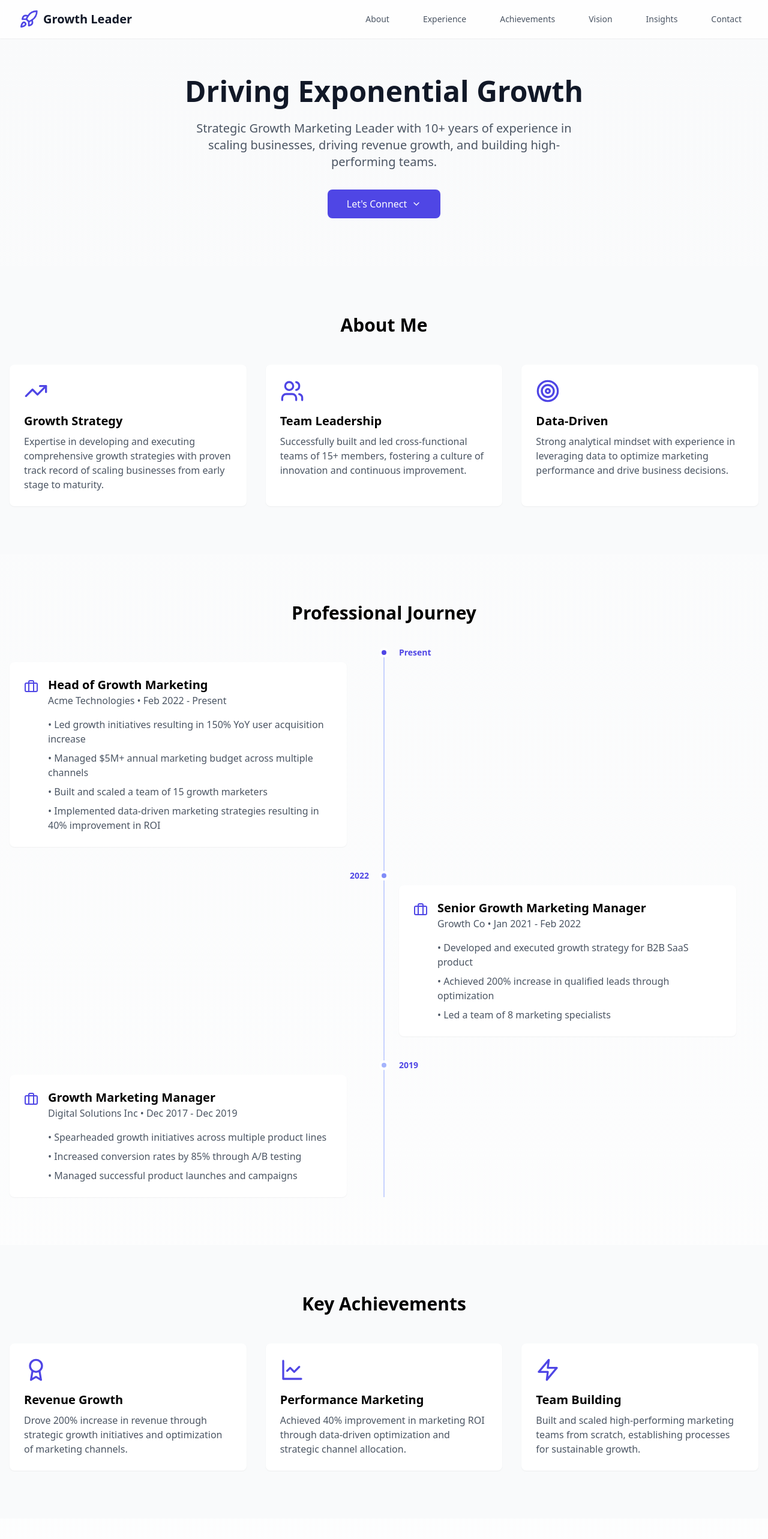
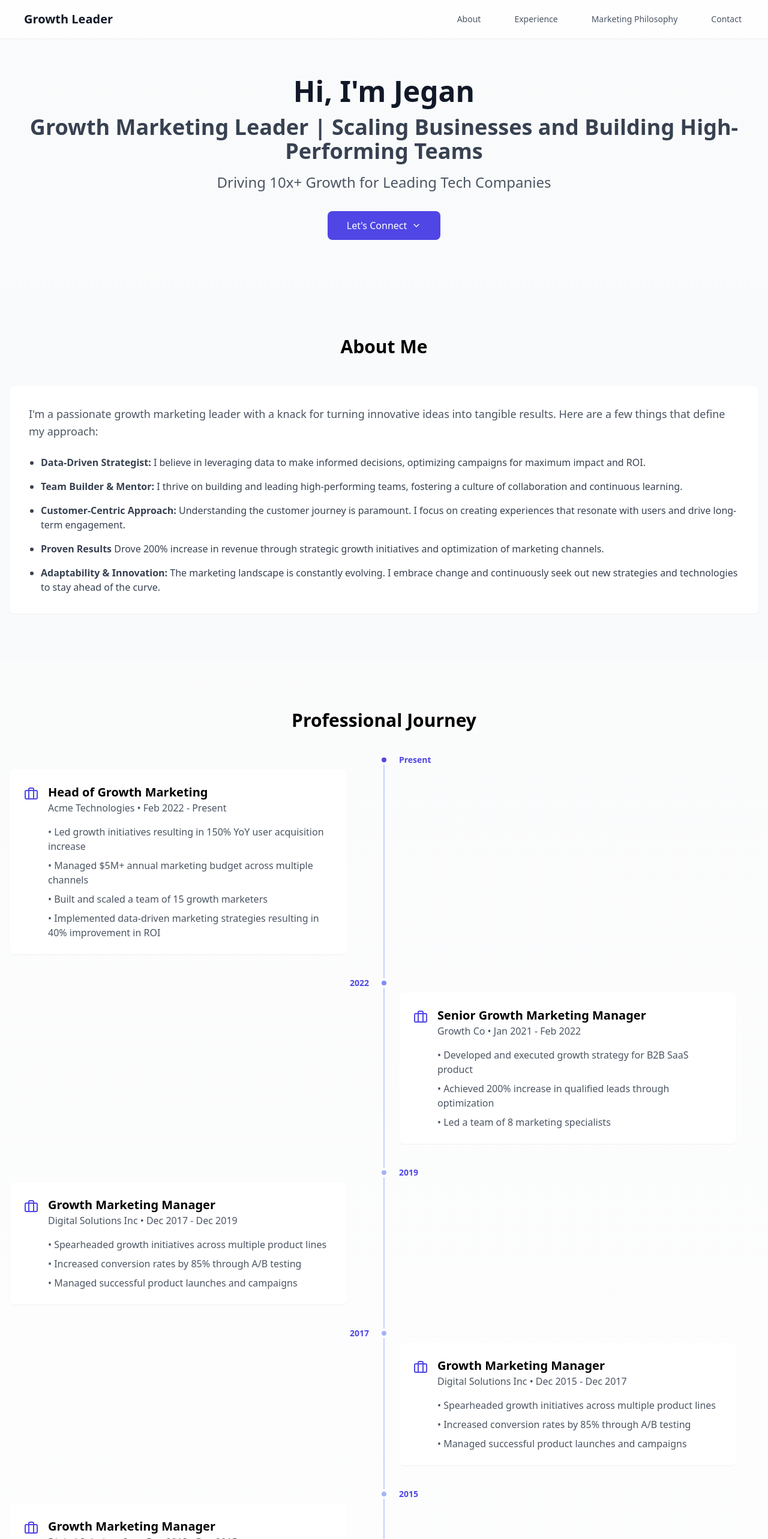
Before and after one commit to jegan2388/Personalsite, a React (Vite) app: page / in a window 1280 px wide. Shown: the top 2566 px of the page at 60% size. Built offline with nearby package versions, Linux system fonts and the light colour scheme.

Commit message:
Update App.tsx

```diff
--- a/src/App.tsx
+++ b/src/App.tsx
@@ -1,18 +1,13 @@
 import React, { useState } from 'react';
 import {
-  Rocket,
   TrendingUp,
   Users,
   Target,
-  Award,
   Briefcase,
   Mail,
   Github,
   Linkedin,
   ChevronDown,
-  Brain,
-  LineChart,
-  Zap
 } from 'lucide-react';
 
 function App() {
@@ -21,7 +16,11 @@ function App() {
   const scrollToSection = (sectionId: string) => {
     setActiveSection(sectionId);
     const element = document.getElementById(sectionId);
-    element?.scrollIntoView({ behavior: 'smooth' });
+    if (element === null){
+        console.error(`Element with id ${sectionId} not found`)
+        return;
+    }
+    element.scrollIntoView({ behavior: 'smooth' });
   };
 
   return (
@@ -31,11 +30,10 @@ function App() {
         <div className="max-w-7xl mx-auto px-4 sm:px-6 lg:px-8">
           <div className="flex justify-between h-16 items-center">
             <div className="flex items-center">
-              <Rocket className="h-8 w-8 text-indigo-600" />
               <span className="ml-2 text-xl font-bold text-gray-900">Growth Leader</span>
             </div>
             <div className="hidden md:flex space-x-8">
-              {['About', 'Experience', 'Achievements', 'Vision', 'Insights', 'Contact'].map((item) => (
+              {['About', 'Experience', 'Marketing Philosophy', 'Contact'].map((item) => (
                 <button
                   key={item}
                   onClick={() => scrollToSection(item.toLowerCase())}
@@ -53,13 +51,15 @@ function App() {
       {/* Hero Section */}
       <section id="hero" className="pt-32 pb-20 px-4">
         <div className="max-w-7xl mx-auto text-center">
-          <h1 className="text-5xl font-bold text-gray-900 mb-6">
-            Driving Exponential Growth
-          </h1>
-          <p className="text-xl text-gray-600 mb-8 max-w-2xl mx-auto">
-            Strategic Growth Marketing Leader with 10+ years of experience in scaling businesses,
-            driving revenue growth, and building high-performing teams.
-          </p>
+        <h1 className="text-5xl font-bold text-gray-900 mb-4">
+            Hi, I'm Jegan
+        </h1>
+        <h1 className="text-4xl font-bold text-gray-700 mb-4">
+            Growth Marketing Leader | Scaling Businesses and Building High-Performing Teams
+        </h1>
+        <h2 className="text-2xl text-gray-600 mb-8">
+            Driving 10x+ Growth for Leading Tech Companies
+        </h2>
           <div className="flex justify-center space-x-4">
             <button
               onClick={() => scrollToSection('contact')}
@@ -73,35 +73,31 @@ function App() {
         </div>
       </section>
 
-      {/* About Section */}
+      {/* About Me Section */}
       <section id="about" className="py-20 bg-gray-50">
         <div className="max-w-7xl mx-auto px-4">
           <h2 className="text-3xl font-bold text-center mb-12">About Me</h2>
-          <div className="grid md:grid-cols-3 gap-8">
-            <div className="bg-white p-6 rounded-lg shadow-sm">
-              <TrendingUp className="h-10 w-10 text-indigo-600 mb-4" />
-              <h3 className="text-xl font-semibold mb-2">Growth Strategy</h3>
-              <p className="text-gray-600">
-                Expertise in developing and executing comprehensive growth strategies
-                with proven track record of scaling businesses from early stage to maturity.
-              </p>
-            </div>
-            <div className="bg-white p-6 rounded-lg shadow-sm">
-              <Users className="h-10 w-10 text-indigo-600 mb-4" />
-              <h3 className="text-xl font-semibold mb-2">Team Leadership</h3>
-              <p className="text-gray-600">
-                Successfully built and led cross-functional teams of 15+ members,
-                fostering a culture of innovation and continuous improvement.
-              </p>
-            </div>
-            <div className="bg-white p-6 rounded-lg shadow-sm">
-              <Target className="h-10 w-10 text-indigo-600 mb-4" />
-              <h3 className="text-xl font-semibold mb-2">Data-Driven</h3>
-              <p className="text-gray-600">
-                Strong analytical mindset with experience in leveraging data to optimize
-                marketing performance and drive business decisions.
-              </p>
-            </div>
+          <div className="bg-white p-8 rounded-lg shadow-sm space-y-6">
+            <p className="text-gray-600 text-lg leading-relaxed">
+              I'm a passionate growth marketing leader with a knack for turning innovative ideas into tangible results. Here are a few things that define my approach:
+            </p>
+            <ul className="list-disc pl-5 space-y-4 text-gray-700">
+              <li>
+                <span className="font-semibold">Data-Driven Strategist:</span> I believe in leveraging data to make informed decisions, optimizing campaigns for maximum impact and ROI.
+              </li>
+              <li>
+                <span className="font-semibold">Team Builder & Mentor:</span> I thrive on building and leading high-performing teams, fostering a culture of collaboration and continuous learning.
+              </li>
+              <li>
+                <span className="font-semibold">Customer-Centric Approach:</span> Understanding the customer journey is paramount. I focus on creating experiences that resonate with users and drive long-term engagement.
+              </li>
+                <li>
+                <span className="font-semibold">Proven Results</span> Drove 200% increase in revenue through strategic growth initiatives and optimization of marketing channels.
+              </li>
+              <li>
+                <span className="font-semibold">Adaptability & Innovation:</span> The marketing landscape is constantly evolving. I embrace change and continuously seek out new strategies and technologies to stay ahead of the curve.
+              </li>
+            </ul>
           </div>
         </div>
       </section>
@@ -188,48 +184,87 @@ function App() {
                   </div>
                 </div>
               </div>
+                      {/* Previous Role 3 */}
+              <div className="relative">
+                <div className="flex items-center mb-4 md:justify-center">
+                  <div className="absolute left-8 md:left-1/2 transform -translate-x-1/2 w-4 h-4 bg-indigo-300 rounded-full border-4 border-white"></div>
+                  <div className="ml-16 md:ml-0 md:absolute md:right-[52%] text-sm text-indigo-600 font-semibold">
+                    2017
+                  </div>
+                </div>
+                <div className="ml-16 md:ml-0 md:w-[45%] bg-white p-6 rounded-lg shadow-sm md:relative md:left-[52%]">
+                  <div className="flex items-start">
+                    <Briefcase className="h-6 w-6 text-indigo-600 mt-1 flex-shrink-0" />
+                    <div className="ml-4">
+                      <h3 className="text-xl font-semibold">Growth Marketing Manager</h3>
+                      <p className="text-gray-600">Digital Solutions Inc • Dec 2015 - Dec 2017</p>
+                      <ul className="mt-4 space-y-2 text-gray-600">
+                        <li>• Spearheaded growth initiatives across multiple product lines</li>
+                        <li>• Increased conversion rates by 85% through A/B testing</li>
+                        <li>• Managed successful product launches and campaigns</li>
+                      </ul>
+                    </div>
+                  </div>
+                </div>
+              </div>
+                            {/* Previous Role 4 */}
+              <div className="relative">
+                <div className="flex items-center mb-4 md:justify-center">
+                  <div className="absolute left-8 md:left-1/2 transform -translate-x-1/2 w-4 h-4 bg-indigo-300 rounded-full border-4 border-white"></div>
+                  <div className="ml-16 md:ml-0 md:absolute md:left-[52%] text-sm text-indigo-600 font-semibold">
+                    2015
+                  </div>
+                </div>
+                <div className="ml-16 md:ml-0 md:w-[45%] bg-white p-6 rounded-lg shadow-sm">
+                  <div className="flex items-start">
+                    <Briefcase className="h-6 w-6 text-indigo-600 mt-1 flex-shrink-0" />
+                    <div className="ml-4">
+                      <h3 className="text-xl font-semibold">Growth Marketing Manager</h3>
+                      <p className="text-gray-600">Digital Solutions Inc • Dec 2013 - Dec 2015</p>
+                      <ul className="mt-4 space-y-2 text-gray-600">
+                        <li>• Spearheaded growth initiatives across multiple product lines</li>
+                        <li>• Increased conversion rates by 85% through A/B testing</li>
+                        <li>• Managed successful product launches and campaigns</li>
+                      </ul>
+                    </div>
+                  </div>
+                </div>
+              </div>
+
+        {/* Previous Role 5 */}
+              <div className="relative">
+                <div className="flex items-center mb-4 md:justify-center">
+                  <div className="absolute left-8 md:left-1/2 transform -translate-x-1/2 w-4 h-4 bg-indigo-300 rounded-full border-4 border-white"></div>
+                  <div className="ml-16 md:ml-0 md:absolute md:right-[52%] text-sm text-indigo-600 font-semibold">
+                    2013
+                  </div>
+                </div>
+                <div className="ml-16 md:ml-0 md:w-[45%] bg-white p-6 rounded-lg shadow-sm md:relative md:left-[52%]">
+                  <div className="flex items-start">
+                    <Briefcase className="h-6 w-6 text-indigo-600 mt-1 flex-shrink-0" />
+                    <div className="ml-4">
+                      <h3 className="text-xl font-semibold">Growth Marketing Manager</h3>
+                      <p className="text-gray-600">Digital Solutions Inc • Dec 2011 - Dec 2013</p>
+                      <ul className="mt-4 space-y-2 text-gray-600">
+                        <li>• Spearheaded growth initiatives across multiple product lines</li>
+                        <li>• Increased conversion rates by 85% through A/B testing</li>
+                        <li>• Managed successful product launches and campaigns</li>
+                      </ul>
+                    </div>
+                  </div>
+                </div>
+              </div>
             </div>
           </div>
         </div>
       </section>
 
-      {/* Achievements Section */}
-      <section id="achievements" className="py-20 bg-gray-50">
+
+
+      {/* Marketing Philosophy Section */}
+      <section id="marketing-philosophy" className="py-20">
         <div className="max-w-7xl mx-auto px-4">
-          <h2 className="text-3xl font-bold text-center mb-12">Key Achievements</h2>
-          <div className="grid md:grid-cols-3 gap-8">
-            <div className="bg-white p-6 rounded-lg shadow-sm">
-              <Award className="h-10 w-10 text-indigo-600 mb-4" />
-              <h3 className="text-xl font-semibold mb-2">Revenue Growth</h3>
-              <p className="text-gray-600">
-                Drove 200% increase in revenue through strategic growth initiatives
-                and optimization of marketing channels.
-              </p>
-            </div>
-            <div className="bg-white p-6 rounded-lg shadow-sm">
-              <LineChart className="h-10 w-10 text-indigo-600 mb-4" />
-              <h3 className="text-xl font-semibold mb-2">Performance Marketing</h3>
-              <p className="text-gray-600">
-                Achieved 40% improvement in marketing ROI through data-driven
-                optimization and strategic channel allocation.
-              </p>
-            </div>
-            <div className="bg-white p-6 rounded-lg shadow-sm">
-              <Zap className="h-10 w-10 text-indigo-600 mb-4" />
-              <h3 className="text-xl font-semibold mb-2">Team Building</h3>
-              <p className="text-gray-600">
-                Built and scaled high-performing marketing teams from scratch,
-                establishing processes for sustainable growth.
-              </p>
-            </div>
-          </div>
-        </div>
-      </section>
-
-      {/* Vision Section */}
-      <section id="vision" className="py-20">
-        <div className="max-w-7xl mx-auto px-4">
-          <h2 className="text-3xl font-bold text-center mb-12">My Vision</h2>
+          <h2 className="text-3xl font-bold text-center mb-12">Marketing Philosophy</h2>
           <div className="bg-white p-8 rounded-lg shadow-sm">
             <p className="text-gray-600 text-lg leading-relaxed">
               As a Head of Growth Marketing, my vision is to drive sustainable business
@@ -242,32 +277,7 @@ function App() {
         </div>
       </section>
 
-      {/* Insights Section */}
-      <section id="insights" className="py-20 bg-gray-50">
-        <div className="max-w-7xl mx-auto px-4">
-          <h2 className="text-3xl font-bold text-center mb-12">Growth Marketing Insights</h2>
-          <div className="grid md:grid-cols-2 gap-8">
-            <div className="bg-white p-6 rounded-lg shadow-sm">
-              <Brain className="h-10 w-10 text-indigo-600 mb-4" />
-              <h3 className="text-xl font-semibold mb-2">The Future of Growth Marketing</h3>
-              <p className="text-gray-600">
-                In my view, the future of growth marketing lies in the convergence of AI-driven
-                automation and human creativity. While AI tools will handle data analysis and
-                optimization, human insight will be crucial for strategy and innovation.
-              </p>
-            </div>
-            <div className="bg-white p-6 rounded-lg shadow-sm">
-              <Target className="h-10 w-10 text-indigo-600 mb-4" />
-              <h3 className="text-xl font-semibold mb-2">Building Sustainable Growth</h3>
-              <p className="text-gray-600">
-                I believe sustainable growth comes from balancing rapid scaling with
-                strong fundamentals. This means focusing on customer retention alongside
-                acquisition and building robust systems that can scale efficiently.
-              </p>
-            </div>
-          </div>
-        </div>
-      </section>
+
 
       {/* Contact Section */}
       <section id="contact" className="py-20">
```
